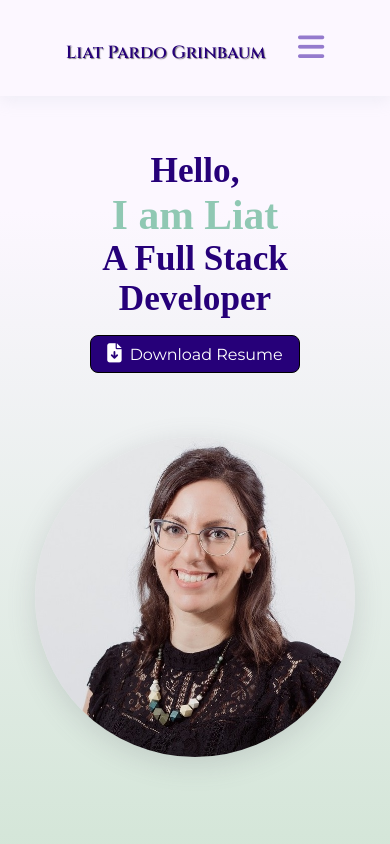
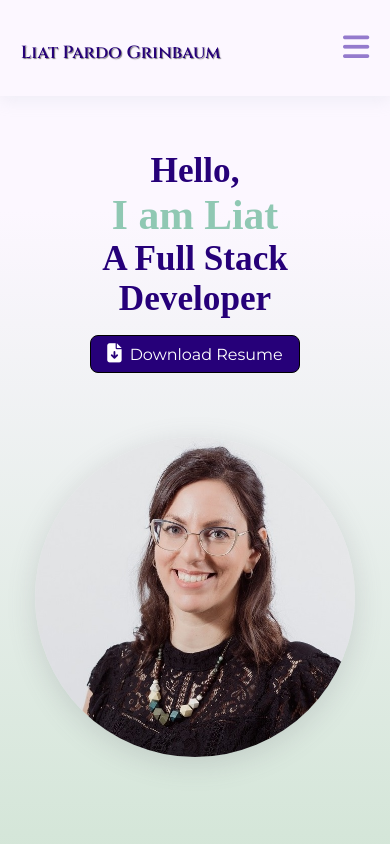
Before and after one commit to LiatPardoGrinbaum/Portfolio, a React (Create React App) app: page / in a window 390 px wide. Shown: the top 844 px of the page. Built offline with nearby package versions, Linux system fonts and the light colour scheme; a web font is replaced by a local one.

Commit message:
solving navbar mobile issues on phone

```diff
--- a/src/scss/App.css
+++ b/src/scss/App.css
@@ -415,9 +415,13 @@
   }
 }
 @media (max-width: 450px) {
+  .navbar-container {
+    width: 100%;
+    max-width: 450px;
+  }
   .navbar-container .navbar-inner {
     width: 100%;
-    max-width: 300px;
+    max-width: 450px;
     padding: 0rem 1.3rem;
   }
   .logo h2 {
--- a/src/scss/_navbar.scss
+++ b/src/scss/_navbar.scss
@@ -146,9 +146,11 @@
 
 @media (max-width: 450px) {
   .navbar-container {
+    width: 100%;
+    max-width: 450px;
     .navbar-inner {
       width: 100%;
-      max-width: 300px;
+      max-width: 450px;
       padding: 0rem 1.3rem;
     }
   }
```
Also changed, not shown: 1 other file (tests, documents, lock files or other folders).
